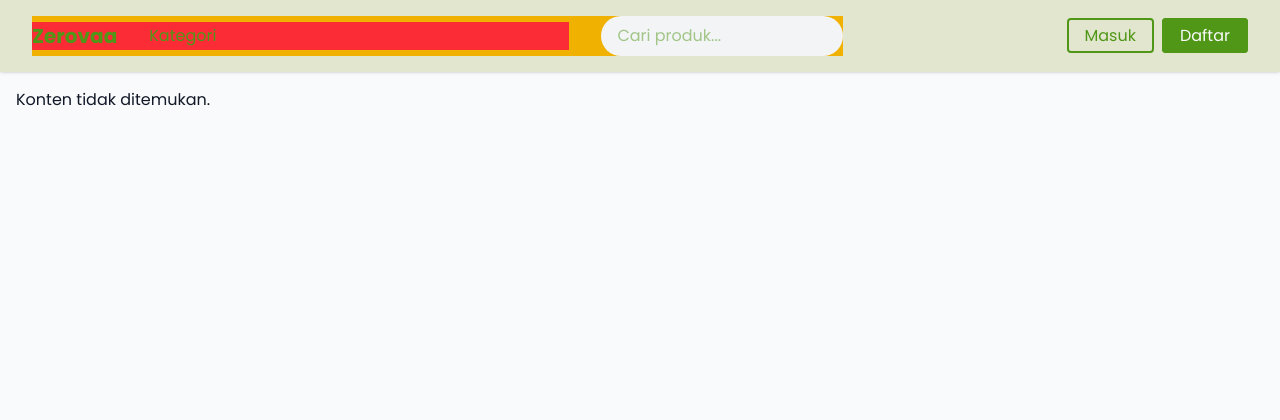
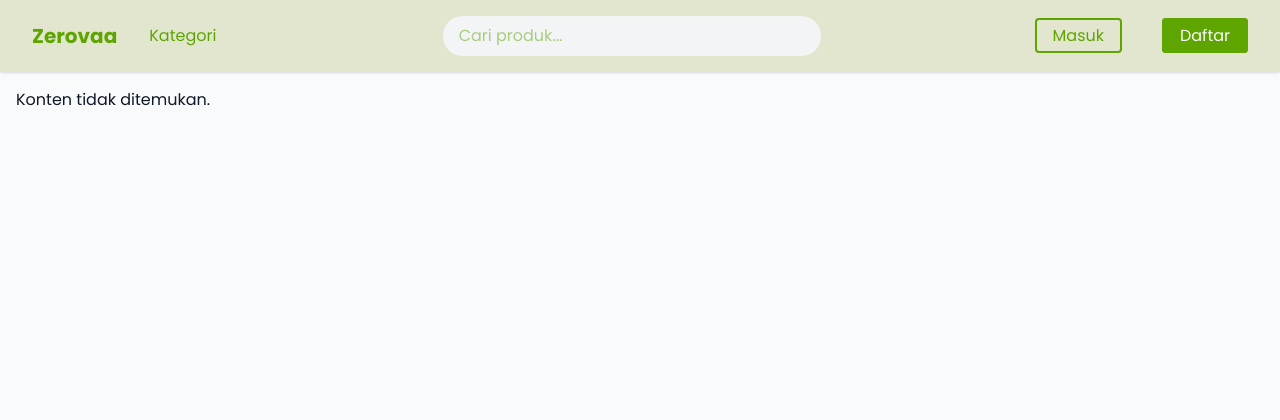
Before and after one commit to figuran04/zerovaa-native, a PHP site: page /zerovaa-native/layout.php in a window 1280 px wide. Shown: the top 420 px of the page. Run offline with PHP 8.4, Linux system fonts and the light colour scheme; data that the repository does not hold is empty.

Commit message:
resolve: header

```diff
--- a/includes/header.php
+++ b/includes/header.php
@@ -1,29 +1,45 @@
 <header class="bg-[#E2E6CF] shadow sticky top-0 z-50">
-  <div class="xl:container xl:mx-auto text-[#509717] py-4 px-8 flex justify-between items-center">
+  <div class="xl:container xl:mx-auto text-lime-600 py-4 px-8 flex justify-between items-center">
     <nav class="w-full flex">
-      <div class="flex flex-col md:flex-row items-center gap-8 w-full md:w-2/3 bg-yellow-500 justify-between">
-        <ul class="flex gap-8 items-center justify-between md:justify-normal w-full bg-red-500">
-          <li>
-            <h1 class="text-xl font-bold text-[#509717]"><a href="../home">Zerovaa</a></h1>
-          </li>
-          <li><a href="../categories">Kategori</a></li>
-        </ul>
-        <form action="../search" method="get" class="relative">
-          <input type="text" name="q" placeholder="Cari produk..." class="w-full max-w-sm py-2 px-4 mr-4 bg-gray-100 rounded-full outline-[#509717]" required>
+      <div class="flex flex-col md:flex-row items-center gap-8 w-full md:w-2/3 justify-between">
+        <div class="flex w-full">
+          <ul class="flex items-center gap-8 md:justify-normal w-full">
+            <li>
+              <h1 class="text-xl font-bold text-lime-600 hover:text-lime-700"><a href="../home">Zerovaa</a></h1>
+            </li>
+            <li><a href="../categories" class="hover:text-lime-700">Kategori</a></li>
+          </ul>
+          <ul class="flex gap-2 items-center md:justify-normal md:hidden">
+            <?php if (isset($_SESSION['user_id'])) : ?>
+              <li class="hidden md:block"><a href="../../controllers/orders/fetch_orders.php"><i class="ph-bold ph-scroll text-xl mx-4"></i></a></li>
+              <li class="hidden md:block"><a href="../cart"><i class="ph-bold ph-shopping-cart text-xl mx-4"></i></a></li>
+              <li class="hidden md:block"><a href="../profile?id=<?= $_SESSION['user_id']; ?>"><i class="ph-bold ph-user text-xl mx-4"></i></a></li>
+              <?php if (isset($_SESSION['is_admin']) && $_SESSION['is_admin'] == 1) : ?>
+                <li><a href="../admin" class="px-4 py-1 rounded border-2 border-lime-600 bg-lime-600 text-gray-50 flex gap-1"><span class="hidden md:block">Dashboard</span>Admin</a></li>
+              <?php endif; ?>
+
+            <?php else : ?>
+              <li><a href="../login" class="px-4 py-1 rounded border-2 border-lime-600 hover:bg-lime-600 hover:text-gray-50 transition-all">Masuk</a></li>
+              <li><a href="../register" class="px-4 py-1 rounded border-2 border-lime-600 bg-lime-600 text-gray-50">Daftar</a></li>
+            <?php endif; ?>
+          </ul>
+        </div>
+        <form action="../search" method="get" class="relative w-full">
+          <input type="text" name="q" placeholder="Cari produk..." class="w-full md:max-w-sm py-2 px-4 mr-4 bg-gray-100 rounded-full outline-lime-600" required>
         </form>
       </div>
-      <ul class="flex gap-2 items-center flex-nowrap justify-end w-full md:w-1/3">
+      <ul class="gap-2 items-center flex-nowrap xl:space-x-8 lg:space-x-6 md:space-x-4 ml-0 md:ml-8 justify-end hidden md:flex md:w-1/3">
         <?php if (isset($_SESSION['user_id'])) : ?>
-          <li class="hidden md:block"><a href="../../controllers/orders/fetch_orders.php"><i class="ph-bold ph-scroll text-xl mx-4"></i></a></li>
-          <li class="hidden md:block"><a href="../cart"><i class="ph-bold ph-shopping-cart text-xl mx-4"></i></a></li>
-          <li class="hidden md:block"><a href="../profile?id=<?= $_SESSION['user_id']; ?>"><i class="ph-bold ph-user text-xl mx-4"></i></a></li>
+          <li class="hidden md:block relative aspect-square w-full"><a href="../../controllers/orders/fetch_orders.php"><i class="ph-bold ph-scroll text-xl opacity-100 hover:opacity-0 absolute top-2/4 left-2/4 -translate-x-1/2 -translate-y-1/2"></i><i class="ph-fill ph-scroll text-xl opacity-0 hover:opacity-100 absolute top-2/4 left-2/4 -translate-x-1/2 -translate-y-1/2 text-lime-700"></i></a></li>
+          <li class="hidden md:block relative aspect-square w-full"><a href="../cart"><i class="ph-bold ph-shopping-cart opacity-100 hover:opacity-0 absolute top-2/4 left-2/4 -translate-x-1/2 -translate-y-1/2 text-xl"></i><i class="ph-fill opacity-0 hover:opacity-100 absolute top-2/4 left-2/4 -translate-x-1/2 -translate-y-1/2 ph-shopping-cart text-xl text-lime-700"></i></a></li>
+          <li class="hidden md:block relative aspect-square w-full"><a href="../profile?id=<?= $_SESSION['user_id']; ?>"><i class="ph-bold ph-user text-xl opacity-100 hover:opacity-0 absolute top-2/4 left-2/4 -translate-x-1/2 -translate-y-1/2"></i><i class="ph-fill ph-user text-xl opacity-0 hover:opacity-100 absolute top-2/4 left-2/4 -translate-x-1/2 -translate-y-1/2 text-lime-700"></i></a></li>
           <?php if (isset($_SESSION['is_admin']) && $_SESSION['is_admin'] == 1) : ?>
-            <li><a href="../admin" class="px-4 py-1 rounded border-2 border-[#509717] bg-[#509717] text-gray-50 flex gap-1"><span class="hidden md:block">Dashboard</span>Admin</a></li>
+            <li><a href="../admin" class="px-4 py-1 rounded border-2 border-lime-600 bg-lime-600 hover:bg-lime-700 hover:border-lime-700 text-gray-50 flex gap-1"><span class="hidden lg:block">Dashboard</span>Admin</a></li>
           <?php endif; ?>
 
         <?php else : ?>
-          <li><a href="../login" class="px-4 py-1 rounded border-2 border-[#509717] hover:bg-[#509717] hover:text-gray-50 transition-all">Masuk</a></li>
-          <li><a href="../register" class="px-4 py-1 rounded border-2 border-[#509717] bg-[#509717] text-gray-50">Daftar</a></li>
+          <li><a href="../login" class="px-4 py-1 rounded border-2 border-lime-600 hover:bg-lime-600 hover:text-gray-50 transition-all">Masuk</a></li>
+          <li><a href="../register" class="px-4 py-1 rounded border-2 border-lime-600 bg-lime-600 text-gray-50">Daftar</a></li>
         <?php endif; ?>
       </ul>
     </nav>
```
Also changed, not shown: views/product_detail/index.php (line endings or trailing spaces).
